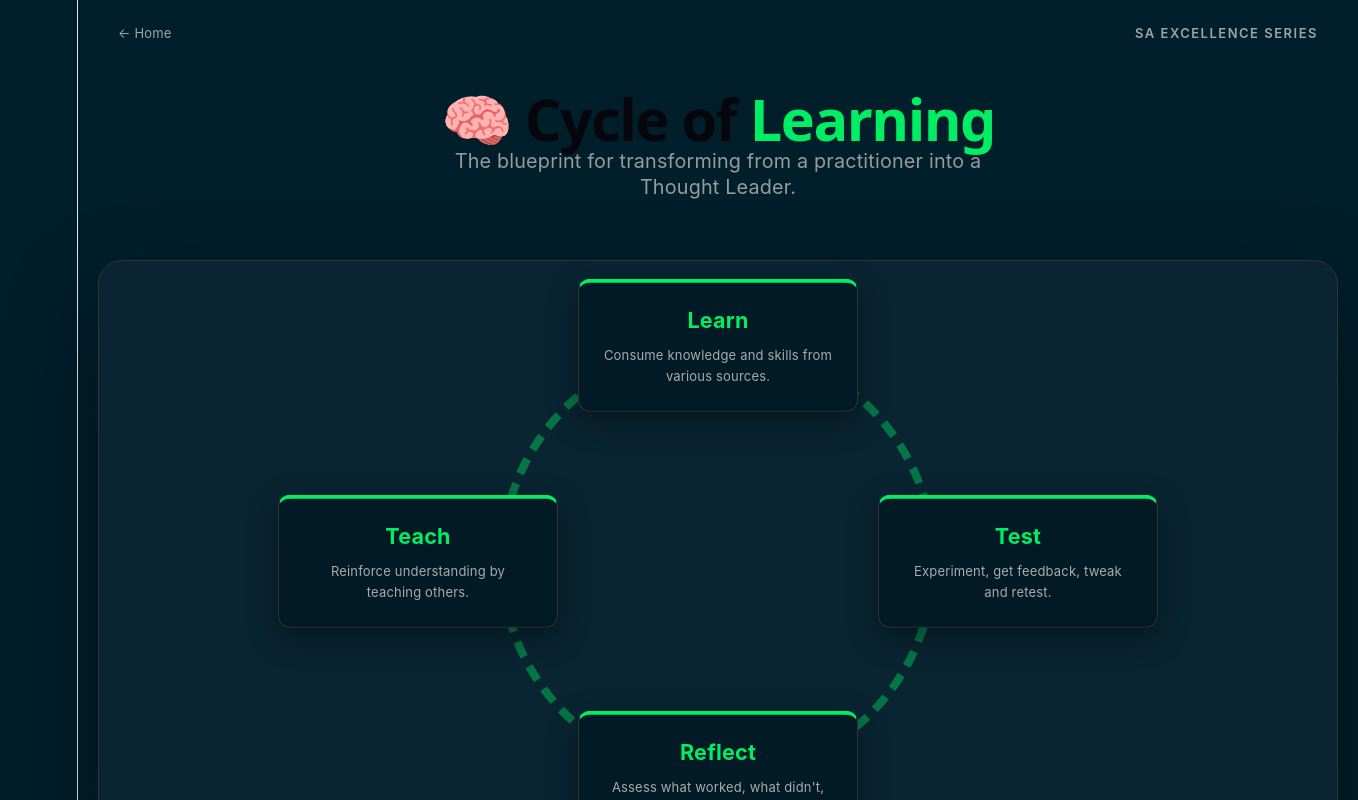
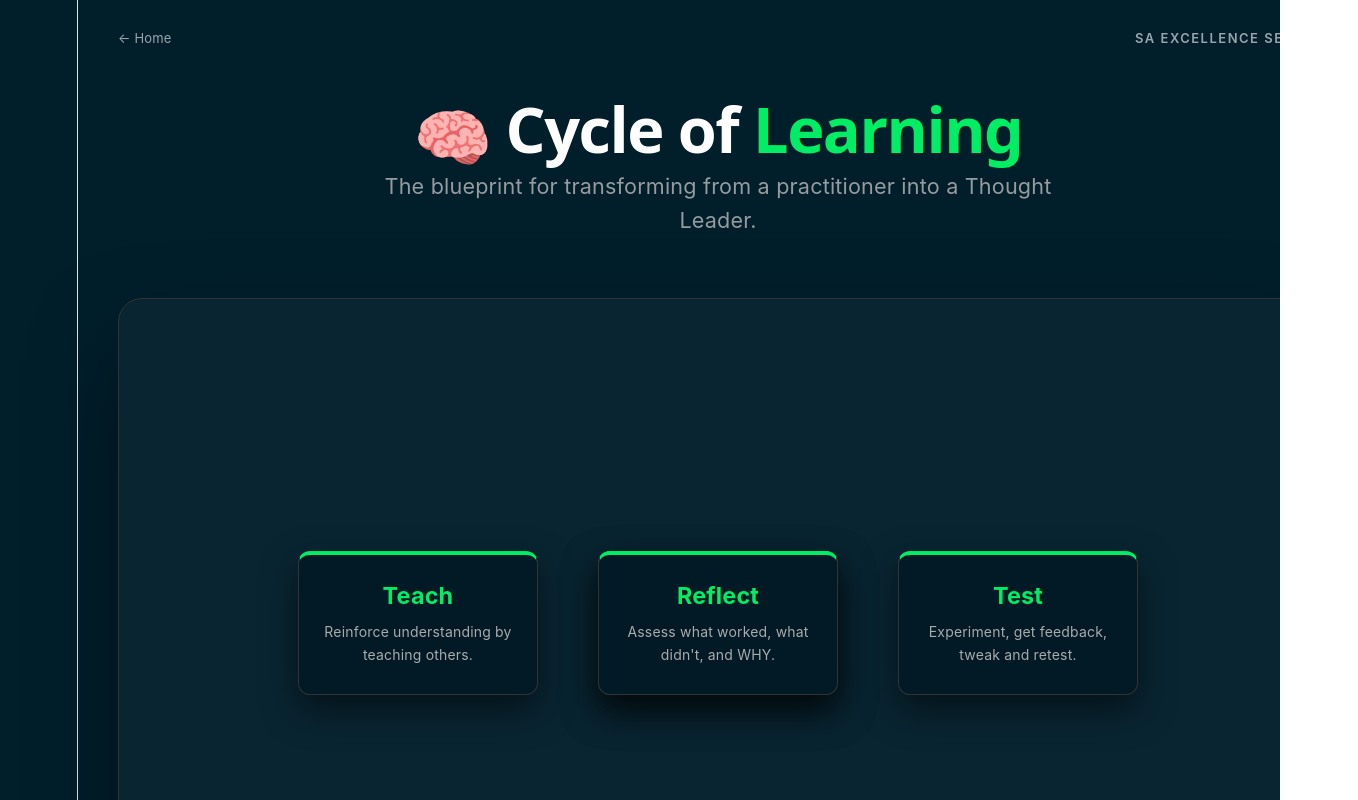
Before and after one commit to itchap/itchap, a React (Vite) app in the folder Apps/learning-cycle/: page / in a window 1280 px wide. Shown: the top 800 px of the page, 1358 px wide, since content can reach past the window. Built offline with nearby package versions, Linux system fonts and the light colour scheme.

Commit message:
uypdate
update

```diff
--- a/Apps/learning-cycle/src/App.jsx
+++ b/Apps/learning-cycle/src/App.jsx
@@ -8,7 +8,7 @@
     cardBg: 'rgba(255, 255, 255, 0.03)',
     border: '#333',
     accent: '#01ed64',
-    textMain: '#fff',
+    textMain: '#ffffff', // Explicit high-contrast white
     textSub: '#bbb',
     headerFont: "'Inter', sans-serif"
   };
@@ -21,39 +21,59 @@
   ];
 
   return (
-    <div style={{ backgroundColor: theme.bg, minHeight: '100vh', width: '100vw', color: theme.textMain, fontFamily: theme.headerFont, margin: 0, padding: 0 }}>
+    <div style={{
+      backgroundColor: theme.bg,
+      minHeight: '100vh',
+      width: '100vw',
+      color: theme.textMain,
+      fontFamily: theme.headerFont,
+      display: 'flex',
+      flexDirection: 'column',
+      margin: 0,
+      padding: 0,
+      border: 'none',      // Explicitly killing the white border line
+      outline: 'none'
+    }}>
 
-      {/* FORCE FULL SCREEN BACKGROUND AND RESET GAPS */}
+      {/* GLOBAL RESET TO KILL THE WHITE LINE AND GAPS */}
       <style>{`
-        body { margin: 0; background-color: ${theme.bg}; overflow-x: hidden; }
+        * { box-sizing: border-box; }
+        body, html {
+          margin: 0;
+          padding: 0;
+          background-color: #011e2b;
+          overflow-x: hidden;
+          border: none !important;
+        }
         @keyframes modalPop { from { opacity: 0; transform: scale(0.98); } to { opacity: 1; transform: scale(1); } }
       `}</style>
 
-      {/* NAV BAR - MIRRORS TRUST APP */}
-      <div style={{ display: 'flex', justifyContent: 'space-between', padding: '20px 40px', fontSize: '13px', opacity: 0.6 }}>
+      {/* NAV BAR - ALIGNED TO THE MAX WIDTH CONTAINER */}
+      <div style={{ width: '100%', maxWidth: '1400px', margin: '0 auto', display: 'flex', justifyContent: 'space-between', padding: '25px 40px', fontSize: '13px', opacity: 0.6 }}>
         <a href="/" style={{ color: '#fff', textDecoration: 'none' }}>← Home</a>
         <span style={{ letterSpacing: '1.5px', fontWeight: '600' }}>SA EXCELLENCE SERIES</span>
       </div>
 
-      <div style={{ maxWidth: '1400px', margin: '0 auto', padding: '0 20px' }}>
+      <div style={{ width: '100%', maxWidth: '1400px', margin: '0 auto', padding: '0 40px', flex: 1, display: 'flex', flexDirection: 'column' }}>
 
-        {/* HEADER - CLEANER TYPOGRAPHY AND BREATHING ROOM */}
+        {/* HEADER - TEXT COLOR FIXED TO WHITE */}
         <div style={{ textAlign: 'center', marginTop: '40px', marginBottom: '60px' }}>
-          <h1 style={{ margin: '0 0 16px 0', fontSize: '3.2rem', fontWeight: '800', letterSpacing: '-1.5px' }}>
-            🧠 Cycle of <span style={{ color: theme.accent }}>Learning</span>
+          <h1 style={{ margin: '0 0 20px 0', fontSize: '3.5rem', fontWeight: '800', letterSpacing: '-1.5px', color: '#fff' }}>
+            <span style={{ verticalAlign: 'middle' }}>🧠</span> <span style={{ color: '#fff' }}>Cycle of</span> <span style={{ color: theme.accent }}>Learning</span>
           </h1>
-          <p style={{ color: theme.textSub, fontSize: '1.1rem', fontWeight: '400', maxWidth: '600px', margin: '0 auto', opacity: 0.8 }}>
+          <p style={{ color: theme.textSub, fontSize: '1.2rem', fontWeight: '400', maxWidth: '700px', margin: '0 auto', opacity: 0.8, lineHeight: '1.6' }}>
             The blueprint for transforming from a practitioner into a Thought Leader.
           </p>
         </div>
 
-        {/* MAIN CANVAS - THE POLISHED DARK BOX */}
+        {/* MAIN CANVAS - CENTERED & POLISHED */}
         <div style={{
           backgroundColor: theme.cardBg,
           border: `1px solid ${theme.border}`,
           borderRadius: '24px',
-          height: '70vh',
-          minHeight: '600px',
+          flex: 1,
+          minHeight: '650px',
+          marginBottom: '60px',
           position: 'relative',
           display: 'flex',
           justifyContent: 'center',
@@ -63,7 +83,7 @@
 
           <div style={{ position: 'relative', width: 'min(90%, 750px)', height: 'min(90%, 750px)' }}>
 
-            {/* THICKER, BRANDED CIRCULAR ARROW */}
+            {/* THICKER, BRANDED CIRCULAR ARROW (#01ed64) */}
             <svg viewBox="0 0 100 100" style={{ position: 'absolute', top: 0, left: 0, width: '100%', height: '100%', pointerEvents: 'none' }}>
               <defs>
                 <marker id="arrowhead" markerWidth="10" markerHeight="10" refX="5" refY="5" orient="auto">
@@ -74,10 +94,10 @@
                 d="M 50, 10 A 40, 40 0 1, 1 49.9, 10"
                 fill="none"
                 stroke={theme.accent}
-                strokeWidth="1.5" /* WIDER THICKNESS */
-                strokeDasharray="3 2"
+                strokeWidth="2"
+                strokeDasharray="4 3"
                 markerEnd="url(#arrowhead)"
-                opacity="0.4"
+                opacity="0.3"
               />
             </svg>
 
@@ -91,62 +111,67 @@
                   top: node.top,
                   left: node.left,
                   transform: 'translate(-50%, -50%)',
-                  width: '230px',
+                  width: '240px',
                   backgroundColor: '#021a25',
                   border: `1px solid ${theme.border}`,
                   borderTop: `4px solid ${theme.accent}`,
                   borderRadius: '12px',
-                  padding: '24px',
+                  padding: '28px 24px',
                   cursor: 'pointer',
                   textAlign: 'center',
                   zIndex: 10,
                   transition: 'all 0.4s cubic-bezier(0.165, 0.84, 0.44, 1)',
-                  boxShadow: '0 10px 30px rgba(0,0,0,0.4)'
+                  boxShadow: '0 15px 35px rgba(0,0,0,0.5)'
                 }}
                 onMouseOver={e => {
                   e.currentTarget.style.borderColor = theme.accent;
                   e.currentTarget.style.transform = 'translate(-50%, -55%)';
-                  e.currentTarget.style.boxShadow = `0 20px 40px ${theme.accent}15`;
+                  e.currentTarget.style.boxShadow = `0 25px 50px ${theme.accent}15`;
                 }}
                 onMouseOut={e => {
                   e.currentTarget.style.borderColor = theme.border;
                   e.currentTarget.style.transform = 'translate(-50%, -50%)';
-                  e.currentTarget.style.boxShadow = '0 10px 30px rgba(0,0,0,0.4)';
+                  e.currentTarget.style.boxShadow = '0 15px 35px rgba(0,0,0,0.5)';
                 }}
               >
-                <h3 style={{ margin: '0 0 12px 0', color: theme.accent, fontSize: '1.2rem', fontWeight: '700' }}>{node.title}</h3>
-                <p style={{ margin: 0, fontSize: '13px', color: theme.textSub, lineHeight: '1.6', opacity: 0.9 }}>{node.desc}</p>
+                <h3 style={{ margin: '0 0 12px 0', color: theme.accent, fontSize: '1.3rem', fontWeight: '700' }}>{node.title}</h3>
+                <p style={{ margin: 0, fontSize: '14px', color: theme.textSub, lineHeight: '1.6', opacity: 0.9 }}>{node.desc}</p>
               </div>
             ))}
           </div>
         </div>
       </div>
 
-      {/* MODAL - MIRRORS THE TRUST APP AI INSIGHTS STYLE */}
+      {/* FOOTER NAV - MIRRORING TRUST APP */}
+      <div style={{ textAlign: 'center', padding: '20px', opacity: 0.5, fontSize: '12px' }}>
+         <a href="https://itchap.com" style={{ color: '#fff', textDecoration: 'none' }}>← Back to itchap.com</a>
+      </div>
+
+      {/* MODAL - POLISHED AI STYLE */}
       {activeNode && (
-        <div style={{ position: 'fixed', inset: 0, backgroundColor: 'rgba(1, 30, 43, 0.95)', backdropFilter: 'blur(10px)', zIndex: 100, display: 'flex', justifyContent: 'center', alignItems: 'center', padding: '20px' }}>
+        <div style={{ position: 'fixed', inset: 0, backgroundColor: 'rgba(1, 30, 43, 0.96)', backdropFilter: 'blur(12px)', zIndex: 100, display: 'flex', justifyContent: 'center', alignItems: 'center', padding: '20px' }}>
           <div style={{
             backgroundColor: theme.bg,
             border: `2px solid ${theme.accent}`,
-            padding: '40px',
-            borderRadius: '16px',
-            maxWidth: '600px',
+            padding: '50px 40px',
+            borderRadius: '20px',
+            maxWidth: '650px',
             width: '100%',
             animation: 'modalPop 0.3s ease-out',
-            boxShadow: `0 0 60px ${theme.accent}15`
+            boxShadow: `0 0 80px ${theme.accent}15`
           }}>
-             <h3 style={{ color: theme.accent, marginTop: 0, fontSize: '2.2rem', borderBottom: `1px solid ${theme.border}`, paddingBottom: '20px', letterSpacing: '-1px' }}>
+             <h3 style={{ color: theme.accent, marginTop: 0, fontSize: '2.5rem', borderBottom: `1px solid ${theme.border}`, paddingBottom: '20px', letterSpacing: '-1px' }}>
                {activeNode.title}
              </h3>
-             <p style={{ margin: '30px 0', lineHeight: '1.8', fontSize: '1.15rem', color: '#e0e0e0' }}>
+             <p style={{ margin: '35px 0', lineHeight: '1.8', fontSize: '1.2rem', color: '#f0f0f0' }}>
                {activeNode.deep}
              </p>
-             <div style={{ backgroundColor: 'rgba(1, 237, 100, 0.05)', padding: '25px', borderRadius: '8px', borderLeft: `5px solid ${theme.accent}`, marginBottom: '30px' }}>
-                <p style={{ margin: '0 0 8px 0', fontWeight: '800', color: theme.accent, fontSize: '12px', textTransform: 'uppercase', letterSpacing: '1px' }}>SA Objective</p>
-                <p style={{ margin: 0, fontSize: '16px', lineHeight: '1.5' }}>{activeNode.action}</p>
+             <div style={{ backgroundColor: 'rgba(1, 237, 100, 0.05)', padding: '25px', borderRadius: '12px', borderLeft: `6px solid ${theme.accent}`, marginBottom: '35px' }}>
+                <p style={{ margin: '0 0 10px 0', fontWeight: '900', color: theme.accent, fontSize: '13px', textTransform: 'uppercase', letterSpacing: '1.5px' }}>Actionable Goal</p>
+                <p style={{ margin: 0, fontSize: '17px', lineHeight: '1.6' }}>{activeNode.action}</p>
              </div>
-             <button onClick={() => setActiveNode(null)} style={{ width: '100%', padding: '16px', backgroundColor: theme.accent, color: '#000', fontWeight: 'bold', border: 'none', borderRadius: '8px', cursor: 'pointer', fontSize: '16px' }}>
-               Continue the Cycle
+             <button onClick={() => setActiveNode(null)} style={{ width: '100%', padding: '18px', backgroundColor: theme.accent, color: '#000', fontWeight: '800', border: 'none', borderRadius: '10px', cursor: 'pointer', fontSize: '18px', transition: 'transform 0.2s' }} onMouseOver={e => e.target.style.transform = 'scale(1.02)'} onMouseOut={e => e.target.style.transform = 'scale(1)'}>
+               Got it, next stage →
              </button>
           </div>
         </div>
@@ -155,4 +180,4 @@
   );
 }
 
-export default App;
+export default App;1
```
